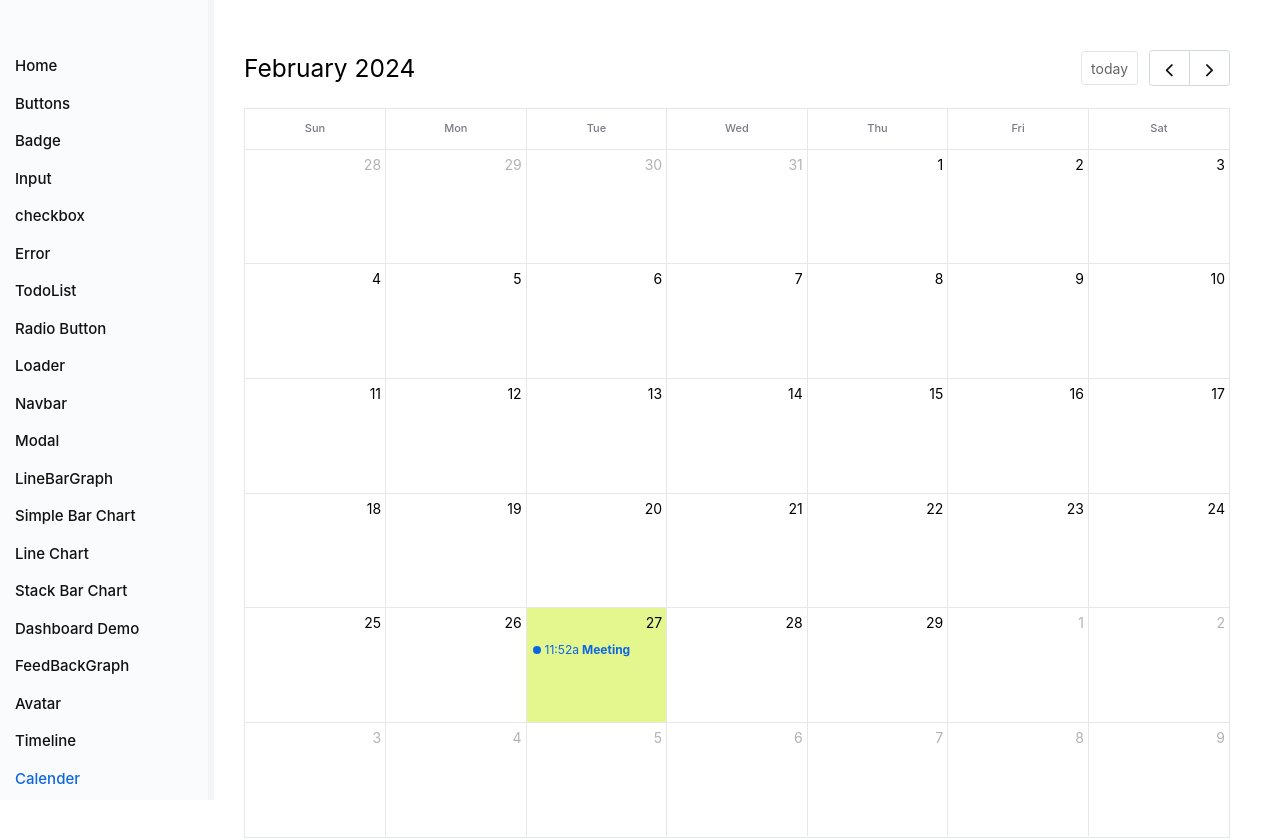
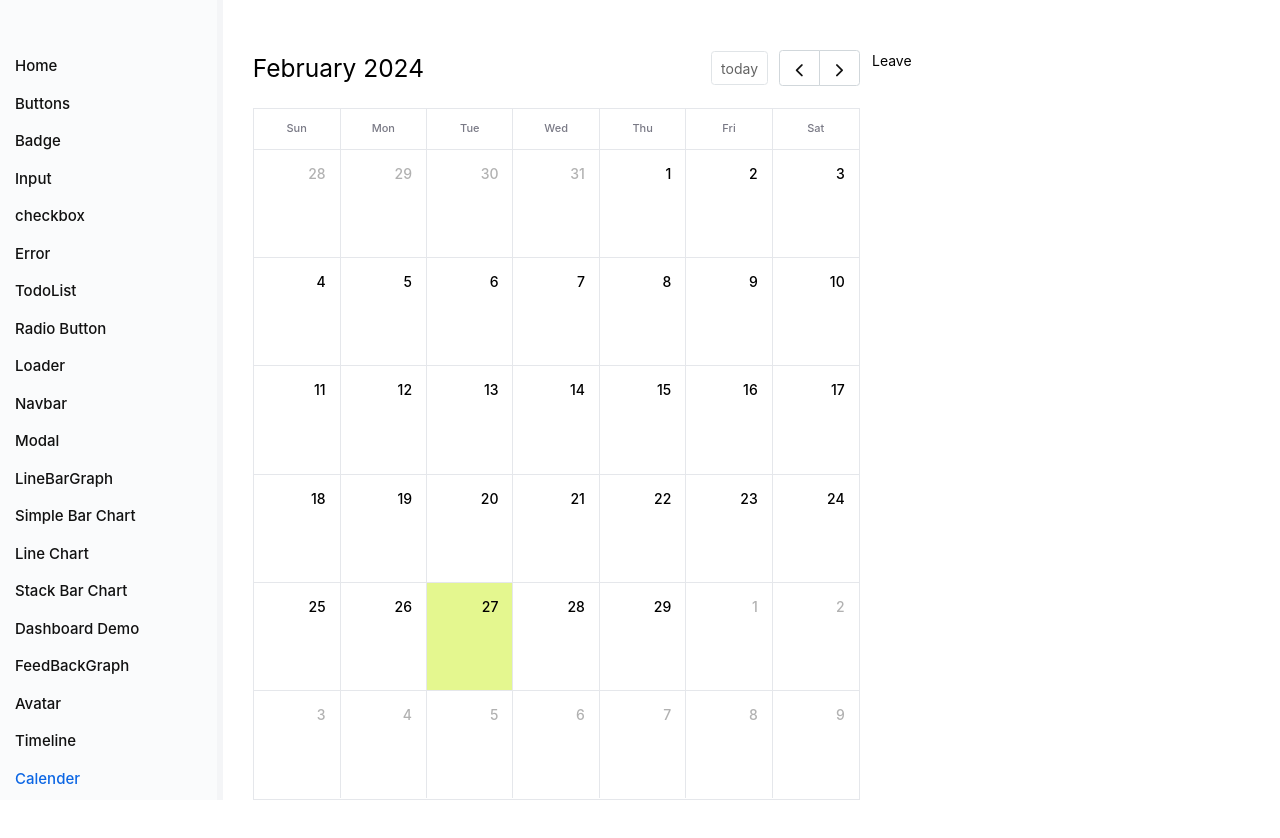
Before and after one commit to christojojo/wacpro-tasks, a React (Vite) app: page /Calender in a window 1280 px wide. After the commit the page ends 800 px from the top, so only its background shows below. Built offline with nearby package versions, Linux system fonts and the light colour scheme.

Commit message:
calender updates

```diff
--- a/src/components/Calender/Calender.jsx
+++ b/src/components/Calender/Calender.jsx
@@ -17,10 +17,10 @@ function Calender() {
     dateClick={handleDateClick}
     weekends={true}
     events={[
-      { title: 'Anniversery', date: '2024-04-01' },
+      { title: 'Anniversery', date: '2024-04-01', color: '#4DAEFF' },
       { title: 'Holiday', date: '2024-04-04',color: '#FA9600' },
-      { title: 'Deployment Date', date: '2024-04-10' },
-      { title: 'Meeting', start: new Date(), color: '#0c66e4' },
+      { title: 'Deployment Date', date: '2024-04-10' ,color: '#4DAEFF'},
+      { title: 'Meeting', date: '2024-04-18', color: '#4DAEFF'},
       { title: 'Sick Leave', start: '2024-04-22' ,end : '2024-04-25' , color: '#89170F'}
   ]}
   />
--- a/src/components/Calender/calenderstyle.css
+++ b/src/components/Calender/calenderstyle.css
@@ -1,5 +1,5 @@
-.fc-view {
-  width: 100%;
+.fc{
+    width: 100%;
 }
 .fc-daygrid-day-number {
   color: black;
@@ -12,6 +12,12 @@
     font-size: 11px;
     font-weight: 500;
     line-height: 15.4px;
+}
+.fc .fc-daygrid-day-number{
+    margin: 10px 10px 0 0;
+    font-size: 14px;
+    font-weight: 500;
+    line-height: 19.6px;
 }
 
 
--- a/src/pages/CalenderPage.jsx
+++ b/src/pages/CalenderPage.jsx
@@ -3,8 +3,13 @@ import Calender from '../components/Calender/Calender'
 
 function CalenderPage() {
   return (
-    <div className='w-full mr-[50px] pt-[50px]'>
+    <div className='flex w-full pt-[50px]'>
+      <div className='flex flex-grow'>
       <Calender></Calender>
+      </div>
+      <div className='max-w-[420px] w-full pl-3'>
+        Leave
+      </div>
     </div>
   )
 }
```
